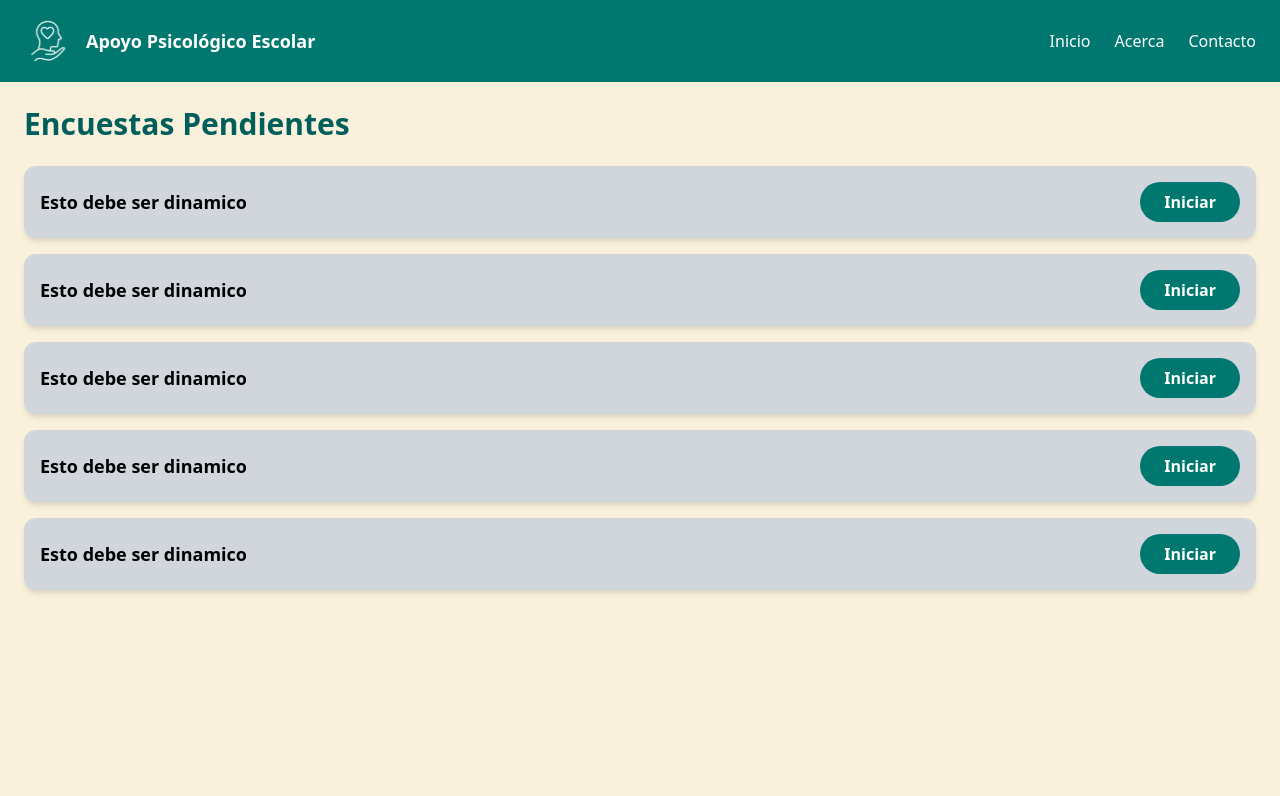
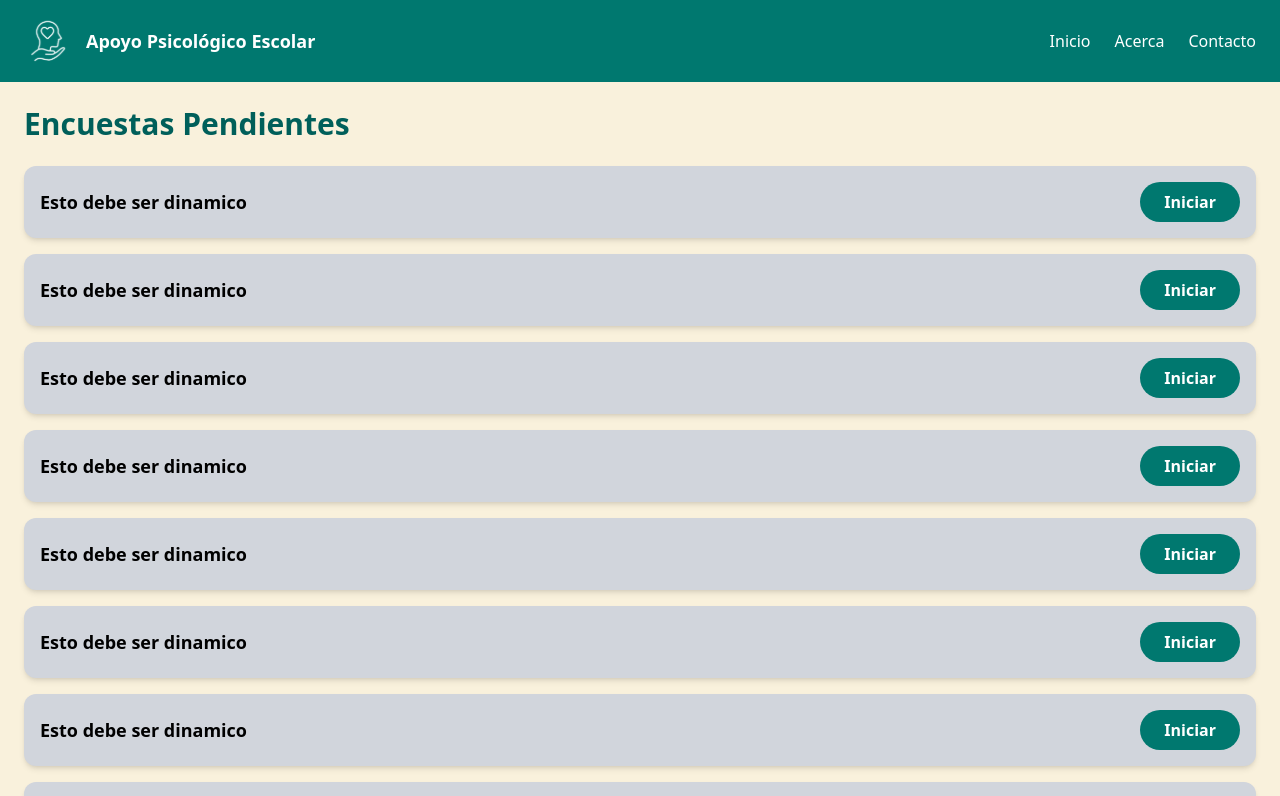
Before and after one commit to GPplay/Sistema-de-gestion-de-ayuda-psicologica, a React (Vite) app: page /dashboard/estudiante in a window 1280 px wide. Shown: the top 796 px of the page. Built offline with nearby package versions, Linux system fonts and the light colour scheme.

Commit message:
modificaciones de estudiantes

```diff
--- a/src/Pages/DashboardEstudiante.jsx
+++ b/src/Pages/DashboardEstudiante.jsx
@@ -2,7 +2,7 @@ import React from "react";
 
 function DashboardEstudiante() {
 
-  const encuestas = Array(5).fill("Esto debe ser dinamico");
+  const encuestas = Array(100).fill("Esto debe ser dinamico");
 
   return (
     <div className="bg-[#f9f1dc] min-h-screen p-6">
```
